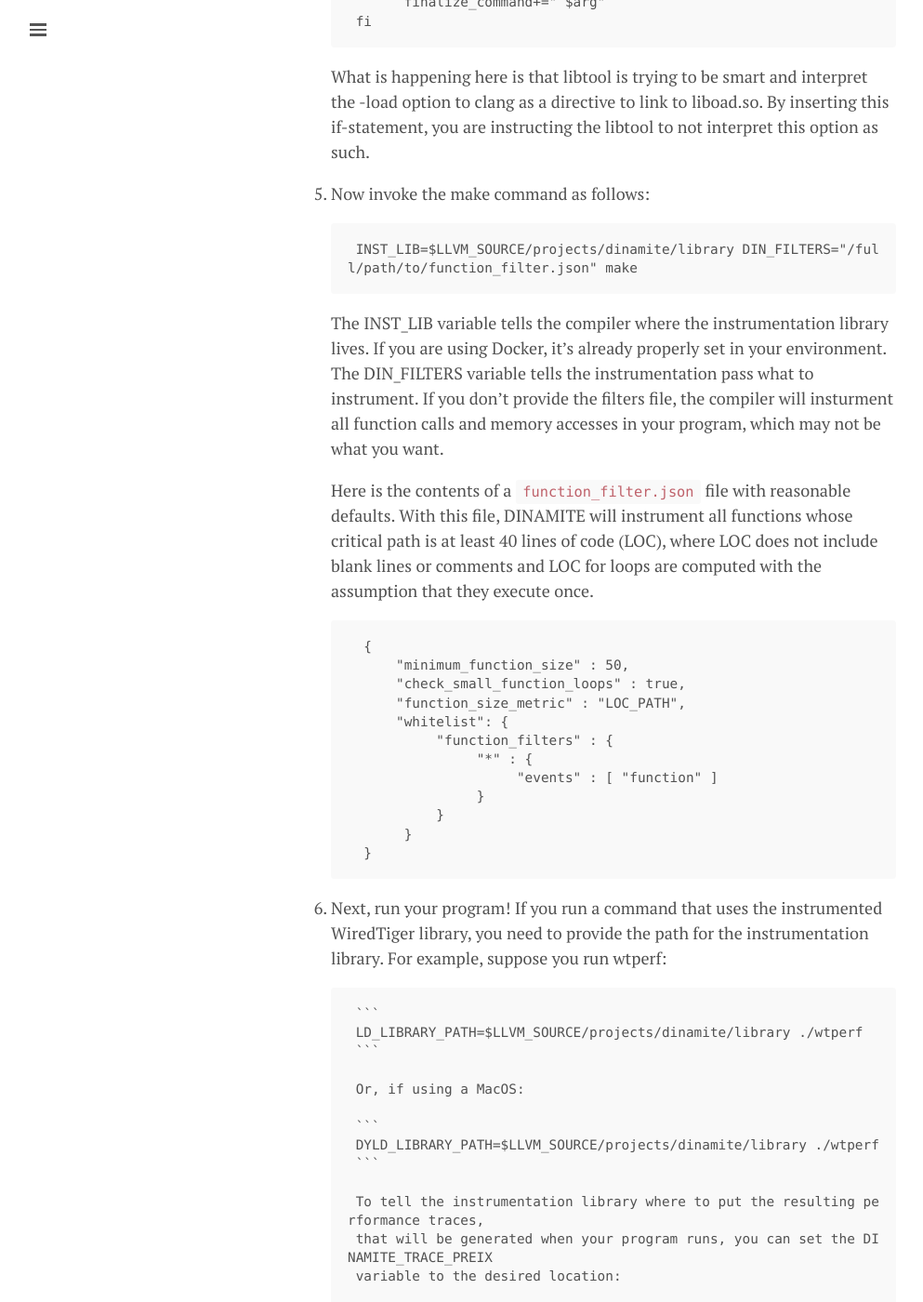
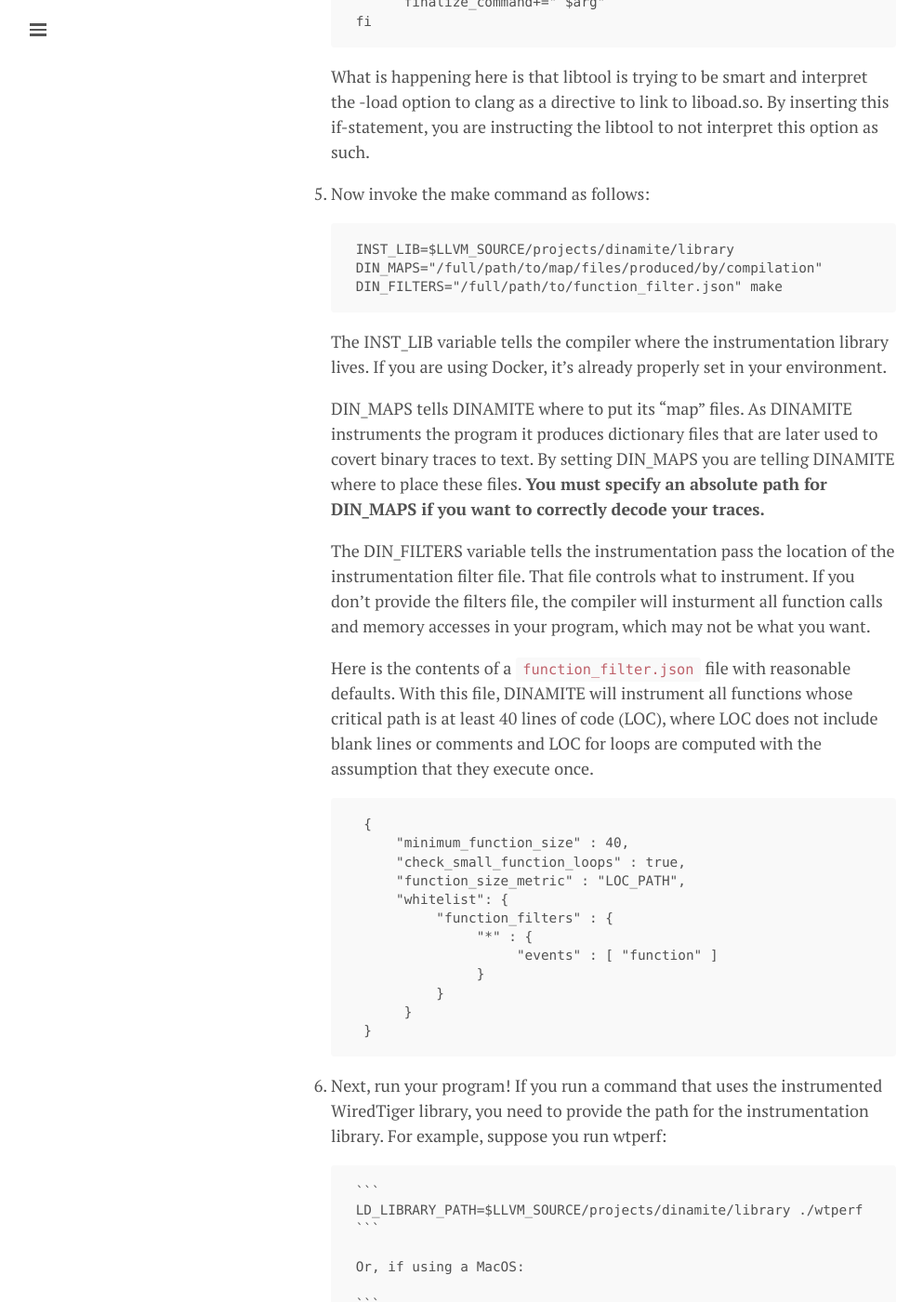
Before and after one commit to dinamite-toolkit/dinamite-toolkit.github.io, a Jekyll site: the page built from _posts/2016-11-12-compiling-WT.md, in a window 1280 px wide and 1400 px high, scrolled down 3853 px. Shown: the whole window at 93% size, without its empty margins (0-993 px from the left). Built offline with Jekyll 4.4.1, drawn with Linux system fonts in a browser that asks for light colours.

Commit message:
A few minor edits. Trace analysis tools page.

````diff
--- a/_includes/sidebar.html
+++ b/_includes/sidebar.html
@@ -12,6 +12,7 @@
     <a class="sidebar-nav-item{% if page.url == site.baseurl %} active{% endif %}" href="{{ site.baseurl }}/">Home</a>
     <a class="sidebar-nav-item" href="{{ site.baseurl }}/quickstart">Quick Start</a>
     <a class="sidebar-nav-item" href="{{ site.baseurl }}/user-guide">User Guide</a>
+    <a class="sidebar-nav-item" href="{{ site.baseurl }}/trace-analysis">Trace Analysis Tools</a>
     <a class="sidebar-nav-item" href="{{ site.baseurl }}/publications">Publications</a>
     <a class="sidebar-nav-item" href="{{ site.baseurl }}/tech-articles/index">Technical Articles</a>
     <a class="sidebar-nav-item" href="{{ site.baseurl }}/contact">Contact</a>
--- a/_layouts/default.html
+++ b/_layouts/default.html
@@ -18,7 +18,7 @@
             <a href="/quickstart" title="Quick Start">Quick Start</a>
             <small>{{ site.tagline }}</small>
             <a href="/user-guide" title="User Guide">User Guide</a>
-            <small>{{ site.tagline }}</small>
+	    <small>{{ site.tagline }}</small>
             <a href="/publications" title="Publications">Publications</a>
             <small>{{ site.tagline }}</small>
             <a href="/tech-articles/index/" title="Technical Articles">Technical Articles</a>
--- a/_posts/2016-11-12-compiling-WT.md
+++ b/_posts/2016-11-12-compiling-WT.md
@@ -171,24 +171,37 @@
 4. Now invoke the make command as follows:
 
     ```
-    INST_LIB=$LLVM_SOURCE/projects/dinamite/library DIN_FILTERS="/full/path/to/function_filter.json" make
+    INST_LIB=$LLVM_SOURCE/projects/dinamite/library
+    DIN_MAPS="/full/path/to/map/files/produced/by/compilation"
+    DIN_FILTERS="/full/path/to/function_filter.json" make
     ```
 
-    The INST_LIB variable tells the compiler where the instrumentation library lives.
-    If you are using Docker, it's already properly set in your environment.
-    The DIN_FILTERS variable tells the instrumentation pass what to instrument. If you
-    don't provide the filters file, the compiler will insturment all function calls
-    and memory accesses in your program, which may not be what you want.
+    The INST_LIB variable tells the compiler where the instrumentation
+    library lives.  If you are using Docker, it's already properly set
+    in your environment.
 
-    Here is the
-    contents of a ```function_filter.json``` file with reasonable defaults. With this
-    file, DINAMITE will instrument all functions whose critical path is at least 40
-    lines of code (LOC), where LOC does not include blank lines or comments and LOC
-    for loops are computed with the assumption that they execute once.
+    DIN_MAPS tells DINAMITE where to put its "map" files. As DINAMITE
+    instruments the program it produces dictionary files that are
+    later used to covert binary traces to text. By setting DIN_MAPS
+    you are telling DINAMITE where to place these files. <b> You must
+    specify an absolute path for DIN_MAPS if you want to correctly
+    decode your traces.</b>
+
+    The DIN_FILTERS variable tells the instrumentation pass the
+    location of the instrumentation filter file.  That file controls
+    what to instrument. If you don't provide the filters file, the
+    compiler will insturment all function calls and memory accesses in
+    your program, which may not be what you want.
+
+    Here is the contents of a ```function_filter.json``` file with
+    reasonable defaults. With this file, DINAMITE will instrument all
+    functions whose critical path is at least 40 lines of code (LOC),
+    where LOC does not include blank lines or comments and LOC for
+    loops are computed with the assumption that they execute once.
 
     ```
      {
-         "minimum_function_size" : 50,
+         "minimum_function_size" : 40,
          "check_small_function_loops" : true,
          "function_size_metric" : "LOC_PATH",
          "whitelist": {
````
Also changed, not shown: _pages/home.md (+22 -15 lines), _pages/trace_analysis.md (added, +41 -0 lines), _pages/user_guide.md (+15 -5 lines).
